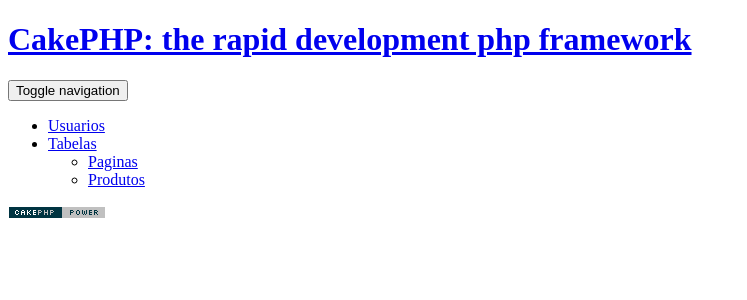
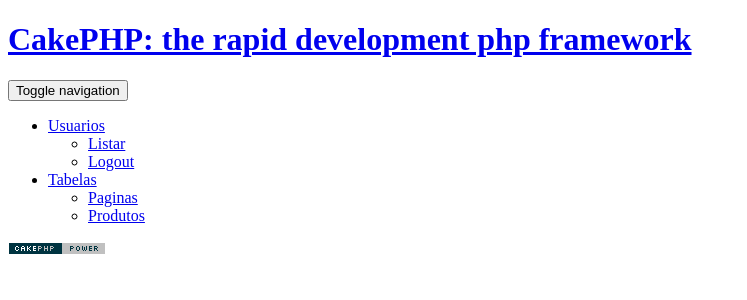
Before and after one commit to davidbunny/exercicio, a CakePHP app: the page made by app/View/Themed/Cakestrap/Elements/menu/top_menu.ctp in a window 1280 px wide. Shown: the top 300 px of the page, without its empty margins (0-747 px from the left). Run offline with PHP 8.4 and a stand-in for CakePHP, Linux system fonts and the light colour scheme; the template is opened without the code that fills it, so the values that code supplies are empty; some libraries are stand-ins or nearby versions.

Commit message:
changed menu

```diff
--- a/app/View/Themed/Cakestrap/Elements/menu/top_menu.ctp
+++ b/app/View/Themed/Cakestrap/Elements/menu/top_menu.ctp
@@ -10,8 +10,15 @@
 	</div><!-- /.navbar-header -->
 	<div class="collapse navbar-collapse navbar-ex1-collapse">
 		<ul class="nav navbar-nav">
-			<li><a href="<?= $this->base; ?>/users">Usuarios</a></li>
 
+			<li class="dropdown">
+				<a href="#" class="dropdown-toggle" data-toggle="dropdown">Usuarios <b class="caret"></b></a>
+				<ul class="dropdown-menu">
+			    	<li><a href="<?= $this->base; ?>/users/index">Listar</a></li>
+			    	<li><a href="<?= $this->base; ?>/users/logout">Logout</a></li>
+
+				</ul>
+			</li>
 
 
 			<li class="dropdown">
```
